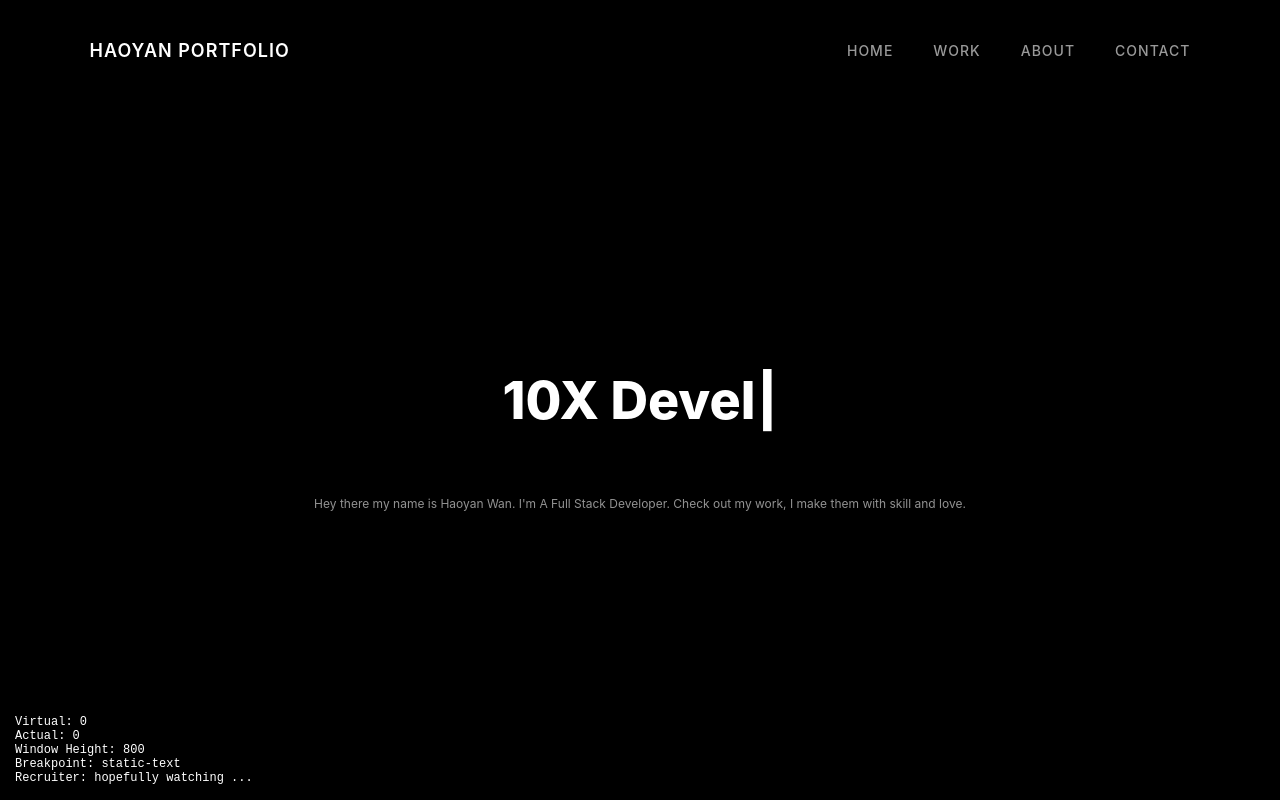
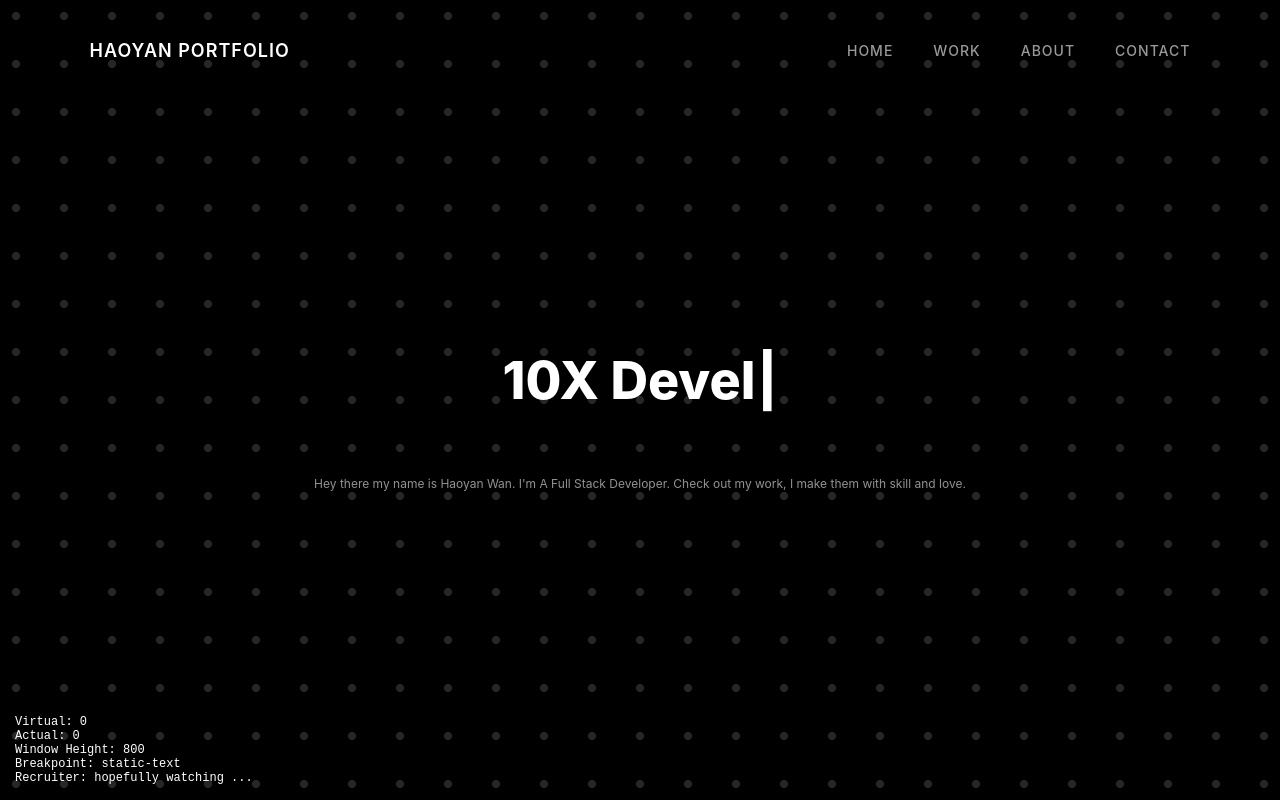
Before and after one commit to haoyanwan/portfolio, a React (Create React App) app: page / in a window 1280 px wide. Built offline with nearby package versions, Linux system fonts and the light colour scheme.

Commit message:
added dots background

```diff
--- a/src/App.js
+++ b/src/App.js
@@ -1,6 +1,7 @@
 import React, { useEffect, useState, useCallback, useMemo } from "react";
 import CardTrack from "./components/CardTrack";
 import Hero from "./components/Hero";
+import Navigation from "./components/Navigation";
 
 function App() {
   const [virtualScrollY, setVirtualScrollY] = useState(0);
@@ -24,6 +25,15 @@ function App() {
     }),
     [windowHeight]
   );
+
+  // Calculate dots background size based on scroll progress
+  const dotsBackgroundSize = useMemo(() => {
+    const scrollProgress = virtualScrollY / scrollConfig.maxVirtualScroll;
+    const minSize = 6;
+    const maxSize = 12;
+    const currentSize = minSize + (maxSize - minSize) * scrollProgress;
+    return `${currentSize}vmin ${currentSize}vmin`;
+  }, [virtualScrollY, scrollConfig.maxVirtualScroll]);
 
   // Updates window height on resize
   const handleResize = useCallback(() => {
@@ -133,38 +143,21 @@ function App() {
     [calculateActualScroll, smoothScrollTo]
   );
 
-
   return (
     <div className="MainLayout">
+      {/* Dots Background Overlay with dynamic sizing */}
+      <div
+        className="dots-background"
+        style={{
+          backgroundSize: dotsBackgroundSize
+        }}
+      ></div>
+
       {/* Navigation Bar */}
-      <nav className="navigation">
-        <div className="nav-brand">HAOYAN PORTFOLIO</div>
-
-        <div className="nav-links">
-          <button className="nav-link" onClick={() => navigateToSection(0)}>
-            Home
-          </button>
-          <button
-            className="nav-link"
-            onClick={() => navigateToSection(windowHeight * 0.75)}
-          >
-            Work
-          </button>
-          <button
-            className="nav-link"
-            onClick={() => navigateToSection(windowHeight * 1.5)}
-          >
-            About
-          </button>
-          <button
-            className="nav-link"
-            onClick={() => navigateToSection(windowHeight * 2.5)}
-          >
-            Contact
-          </button>
-        </div>
-
-      </nav>
+      <Navigation
+        onNavigate={navigateToSection}
+        windowHeight={windowHeight}
+      />
 
       {/* Main content sections */}
       <div className="breakSection" id="hero">
--- a/src/components/Hero/Hero.module.css
+++ b/src/components/Hero/Hero.module.css
@@ -12,7 +12,7 @@
   justify-content: center;
   align-items: center;
   align-self: center;
-  transition: all 0.3s ease-in-out;
+  transition: all 1.3s cubic-bezier(.17, .81, .26, .87);
 }
 
 .description {
--- /dev/null
+++ b/src/components/Navigation/index.js
@@ -0,0 +1 @@
+export { default } from './navigation';
--- /dev/null
+++ b/src/components/Navigation/navigation.js
@@ -0,0 +1,35 @@
+import React from 'react';
+
+const Navigation = ({ onNavigate, windowHeight }) => {
+    return (
+        <nav className="navigation">
+            <div className="nav-brand">HAOYAN PORTFOLIO</div>
+
+            <div className="nav-links">
+                <button className="nav-link" onClick={() => onNavigate(0)}>
+                    Home
+                </button>
+                <button
+                    className="nav-link"
+                    onClick={() => onNavigate(windowHeight * 0.75)}
+                >
+                    Work
+                </button>
+                <button
+                    className="nav-link"
+                    onClick={() => onNavigate(windowHeight * 1.5)}
+                >
+                    About
+                </button>
+                <button
+                    className="nav-link"
+                    onClick={() => onNavigate(windowHeight * 2.5)}
+                >
+                    Contact
+                </button>
+            </div>
+        </nav>
+    );
+};
+
+export default Navigation;
--- a/src/index.css
+++ b/src/index.css
@@ -87,6 +87,8 @@ body {
   flex-direction: column;
   align-items: center;
   background: black;
+  padding-bottom: 3%;
+
 }
 
 .breakSection#hero {
@@ -113,6 +115,21 @@ body {
   z-index: 1000;
 }
 
+.dots-background {
+  position: fixed;
+  top: 0;
+  left: 0;
+  right: 0;
+  bottom: 0;
+  background-image: radial-gradient(circle, rgba(255, 255, 255, 0.15) 4px, transparent 4px);
+  background-size: 6vmin 6vmin;
+  background-position: center;
+  background-repeat: repeat;
+  pointer-events: none;
+  z-index: 0;
+  transition: background-size 1.3s cubic-bezier(.17, .81, .26, .87)
+}
+
 h1 {
   color: white;
   align-self: flex-start;
```
